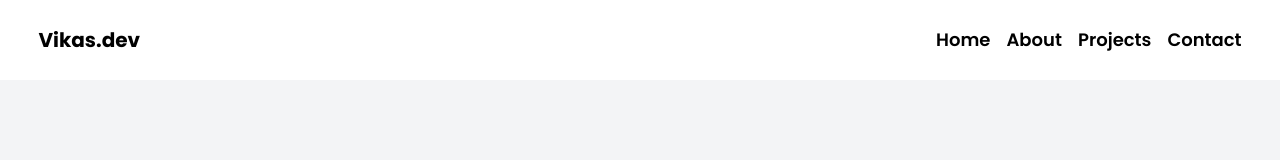
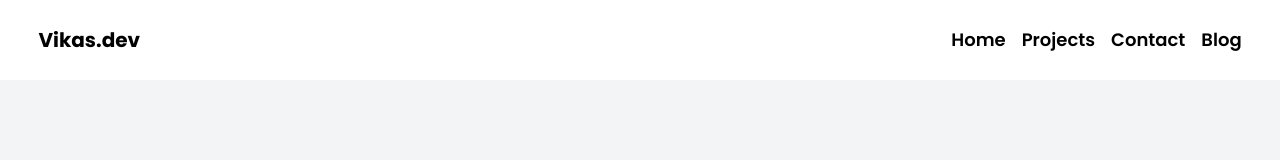
Before and after one commit to vikas-saini-7/portfolio-latest, a React (Create React App) app: page / in a window 1280 px wide. Shown: the top 160 px of the page. Built offline with nearby package versions, Linux system fonts and the light colour scheme; no server answers; the HTML template or start-up script is replaced by a standard one.

Commit message:
added blogs to page

```diff
--- a/package.json
+++ b/package.json
@@ -7,6 +7,7 @@
     "@testing-library/jest-dom": "^5.17.0",
     "@testing-library/react": "^13.4.0",
     "@testing-library/user-event": "^13.5.0",
+    "axios": "^1.7.2",
     "react": "^18.2.0",
     "react-dom": "^18.2.0",
     "react-modern-drawer": "^1.2.2",
--- a/src/App.js
+++ b/src/App.js
@@ -4,17 +4,18 @@ import About from "./components/About";
 import Projects from "./components/Projects";
 import Contact from "./components/Contact";
 import Footer from "./components/Footer";
-
+import Blogs from "./components/Blogs";
 
 function App() {
   return (
     <div className="App">
-      <Header/>
-      <Hero/>
-      <About/>
-      <Projects/>
-      <Contact/>
-      <Footer/>
+      <Header />
+      <Hero />
+      <About />
+      <Projects />
+      <Contact />
+      <Blogs />
+      <Footer />
     </div>
   );
 }
--- /dev/null
+++ b/src/components/Blogs.jsx
@@ -0,0 +1,48 @@
+import axios from "axios";
+import React, { useEffect, useState } from "react";
+
+const BACKEND_URL = "https://blog-nextjs-backend.onrender.com/api/posts";
+
+const Blogs = () => {
+  const [posts, setPosts] = useState([]);
+  const fetchBlogs = async () => {
+    try {
+      const response = await axios.get(BACKEND_URL);
+      if (response) {
+        console.log(response.data.results);
+        setPosts(response.data.results);
+      }
+    } catch (error) {
+      console.log("Error fetching blog posts", error.message);
+    }
+  };
+  useEffect(() => {
+    fetchBlogs();
+  }, []);
+  return (
+    <div id="blogs" className="bg-gray-100 py-[5%]">
+      <div className="custom-project-container">
+        <h1 className="mb-8 uppercase text-blue-600 font-bold text-xl text-center">
+          Recent Blog Posts
+        </h1>
+        <div className="grid gap-8 grid-cols-1 md:grid-cols-2 lg:grid-cols-3">
+          {posts.map((post) => (
+            <div className="">
+              <img className="rounded-xl" src={post?.image} alt="" />
+              <a
+                target="_blank"
+                href={`https://vikas-saini-blog.vercel.app/posts/${post?._id}`}
+              >
+                <h1 className="text-lg font-semibold mt-4 hover:text-purple-700 cursor-pointer">
+                  {post?.title}
+                </h1>
+              </a>
+            </div>
+          ))}
+        </div>
+      </div>
+    </div>
+  );
+};
+
+export default Blogs;
--- a/src/components/Header.jsx
+++ b/src/components/Header.jsx
@@ -1,51 +1,93 @@
-import React from 'react'
-import { IconMenu, IconX } from '@tabler/icons-react'
-import Drawer from 'react-modern-drawer'
-import 'react-modern-drawer/dist/index.css'
+import React from "react";
+import { IconMenu, IconX } from "@tabler/icons-react";
+import Drawer from "react-modern-drawer";
+import "react-modern-drawer/dist/index.css";
 
 const Header = () => {
-  const [isOpen, setIsOpen] = React.useState(false)
+  const [isOpen, setIsOpen] = React.useState(false);
   const toggleDrawer = () => {
-      setIsOpen((prevState) => !prevState)
-  }
+    setIsOpen((prevState) => !prevState);
+  };
   return (
     <>
-        <header className='flex items-center justify-between h-[80px] px-[3%] shadow-lg shadow-gray-100'>
-            <div className='text-xl font-bold'>Vikas.dev</div>
+      <header className="flex items-center justify-between h-[80px] px-[3%] shadow-lg shadow-gray-100">
+        <div className="text-xl font-bold">Vikas.dev</div>
         <nav>
-                <ul className='hidden md:flex items-center gap-4 font-semibold text-lg'>
-                    <a href="./" className='hover:text-blue-600 transition-all'><li>Home</li></a>
-                    <a href="#about" className='hover:text-blue-600 transition-all'><li>About</li></a>
-                    <a href="#projects" className='hover:text-blue-600 transition-all'><li>Projects</li></a>
-                    <a href="#contact" className='hover:text-blue-600 transition-all'><li>Contact</li></a>
+          <ul className="hidden md:flex items-center gap-4 font-semibold text-lg">
+            <a href="./" className="hover:text-blue-600 transition-all">
+              <li>Home</li>
+            </a>
+            <a href="#projects" className="hover:text-blue-600 transition-all">
+              <li>Projects</li>
+            </a>
+            <a href="#contact" className="hover:text-blue-600 transition-all">
+              <li>Contact</li>
+            </a>
+            <a
+              target="_blank"
+              href="https://vikas-saini-blog.vercel.app"
+              className="hover:text-blue-600 transition-all"
+            >
+              <li>Blog</li>
+            </a>
           </ul>
-                <div onClick={toggleDrawer} className='md:hidden p-2 rounded hover:bg-gray-200 cursor-pointer'>
-                <IconMenu/>
+          <div
+            onClick={toggleDrawer}
+            className="md:hidden p-2 rounded hover:bg-gray-200 cursor-pointer"
+          >
+            <IconMenu />
           </div>
         </nav>
       </header>
-        <div className='md:hidden'>
+      <div className="md:hidden">
         <Drawer
           open={isOpen}
           onClose={toggleDrawer}
-                direction='right'
+          direction="right"
           size="70%"
         >
-                <div className='p-8'>
-                    <div onClick={toggleDrawer} className='mb-12 p-2 rounded hover:bg-gray-200 cursor-pointer w-fit'>
-                        <IconX className=''/>
+          <div className="p-8">
+            <div
+              onClick={toggleDrawer}
+              className="mb-12 p-2 rounded hover:bg-gray-200 cursor-pointer w-fit"
+            >
+              <IconX className="" />
             </div>
-                    <ul className='flex flex-col gap-4 font-semibold text-2xl'>
-                        <a onClick={toggleDrawer} href="./" className='hover:text-blue-600 transition-all'><li>Home</li></a>
-                        <a onClick={toggleDrawer} href="#about" className='hover:text-blue-600 transition-all'><li>About</li></a>
-                        <a onClick={toggleDrawer} href="#projects" className='hover:text-blue-600 transition-all'><li>Projects</li></a>
-                        <a onClick={toggleDrawer} href="#contact" className='hover:text-blue-600 transition-all'><li>Contact</li></a>
+            <ul className="flex flex-col gap-4 font-semibold text-2xl">
+              <a
+                onClick={toggleDrawer}
+                href="./"
+                className="hover:text-blue-600 transition-all"
+              >
+                <li>Home</li>
+              </a>
+              <a
+                onClick={toggleDrawer}
+                href="#about"
+                className="hover:text-blue-600 transition-all"
+              >
+                <li>About</li>
+              </a>
+              <a
+                onClick={toggleDrawer}
+                href="#projects"
+                className="hover:text-blue-600 transition-all"
+              >
+                <li>Projects</li>
+              </a>
+              <a
+                onClick={toggleDrawer}
+                href="#contact"
+                className="hover:text-blue-600 transition-all"
+              >
+                <li>Contact</li>
+              </a>
             </ul>
           </div>
         </Drawer>
       </div>
     </>
-  )
-}
+  );
+};
 
-export default Header
+export default Header;
```
Also changed, not shown: 1 other file (tests, documents, lock files or other folders). Lines whose indentation alone changed are shown as unchanged.
